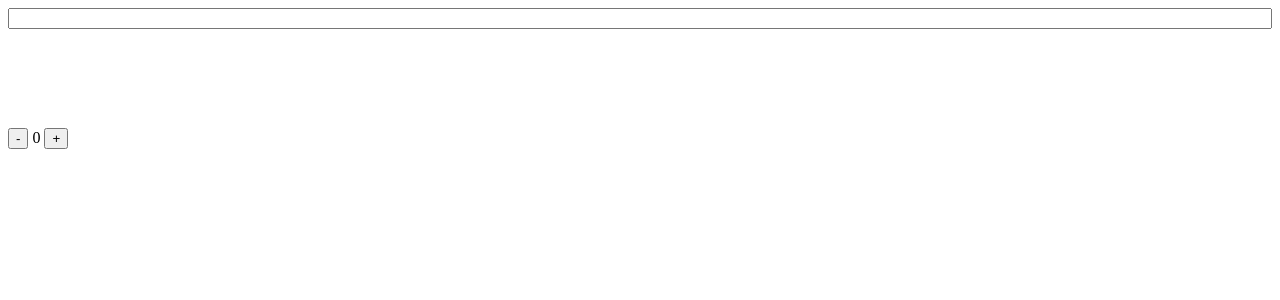
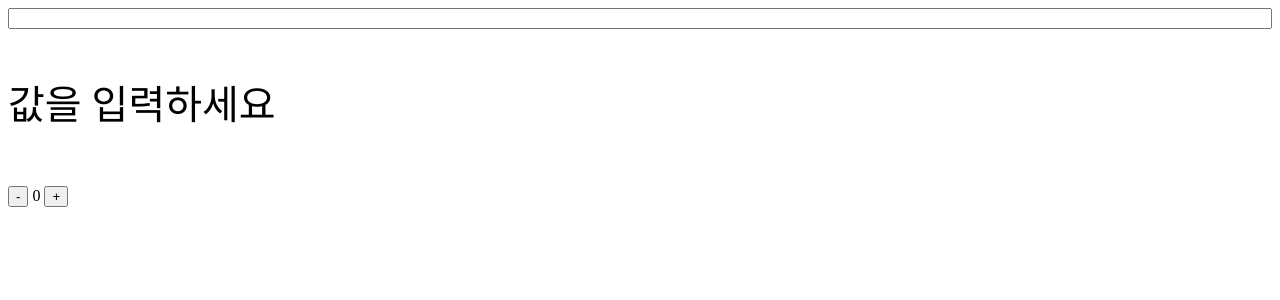
Before and after one commit to house-study/react-state, a React (Create React App) app: page / in a window 1280 px wide. Shown: the top 300 px of the page. Built offline with nearby package versions, Linux system fonts and the light colour scheme.

Commit message:
'값을 입력하세요' 추가

```diff
--- a/src/Input/index.js
+++ b/src/Input/index.js
@@ -2,16 +2,16 @@ import React, {useState} from "react";
 
 const Input = () => {
   const [text, setTxt] = useState('');
+  const displayNull = '값을 입력하세요';
 
   const updateText = (e) => {
       setTxt(e.target.value);
   }
-
   return (
   <div className="show-box--container">
     <input onChange={updateText} value={text} />
     <p className="show-box--text">
-    {text}
+    {text === '' ? displayNull : text}
     </p>
     </div>
     );
```
